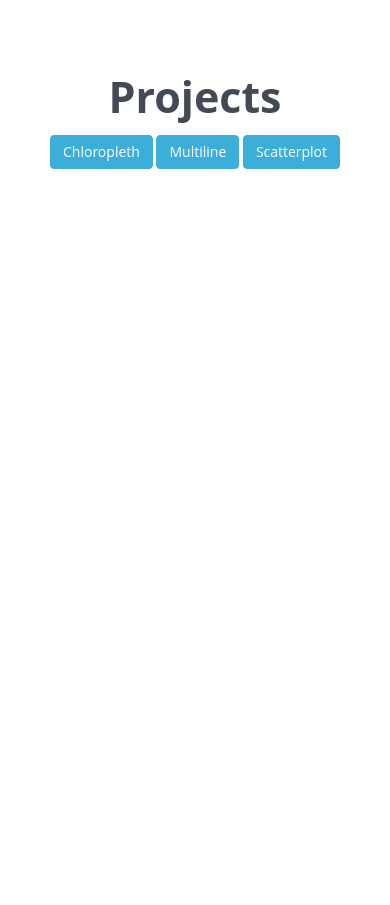
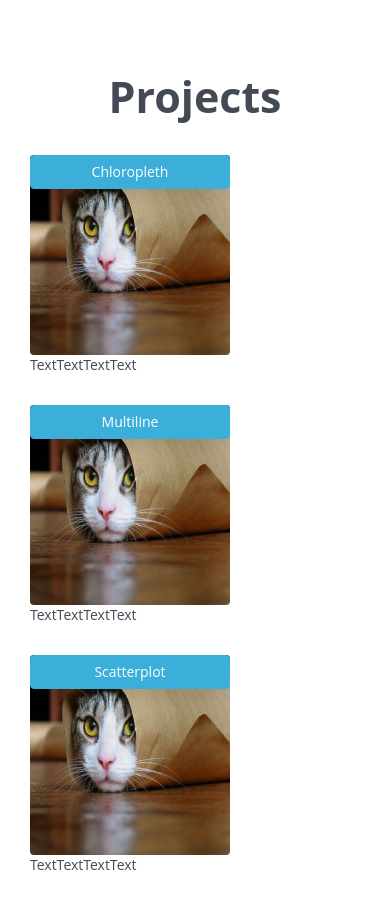
Before and after one commit to superannlin-zz/superannlin.github.io, a plain HTML site: page index.html in a window 390 px wide. Shown: the part 2500-3405 px from the top of the page. Before the commit the page ends 3269 px from the top, so only its background shows below. Drawn offline with nearby package versions, Linux system fonts and the light colour scheme; files that its build step writes are made by us from their sources; a web font is replaced by a local one.

Commit message:
placeholder project descriptions

```diff
--- a/css/index.css
+++ b/css/index.css
@@ -6,3 +6,11 @@
 #resume-entry {
 	margin: 20px 0px 20px 20px;
 }
+
+.project {
+	margin: 20px 0px 20px 0px;
+}
+
+.custom-btn {
+	width: 200px;
+}
--- a/index.html
+++ b/index.html
@@ -155,10 +155,63 @@
 		</div>
 
 		<h2 id="projects" style="padding-top:70px"><center>Projects</center></h2>
-		<center><a class="btn btn-primary" href="https://superannlin.github.io/chloropleth/">Chloropleth</a>
-		<a class="btn btn-primary" href="https://superannlin.github.io/multiline/">Multiline</a>
-		<a class="btn btn-primary" href="https://superannlin.github.io/scatterplot/">Scatterplot</a></center>
-		<div class="container-fluid" style="padding-bottom:600px"></div>
+		<div class="container-fluid">
+			<div class="row project">
+				<div class="col-md-4 col-sm-offset-3" >
+					<a class="btn btn-primary custom-btn" href="https://superannlin.github.io/chloropleth/" style="position:absolute">Chloropleth</a>
+					<img class="events-object img-rounded" style="width:200px; height:200px" src="assets/cat.jpg">
+				</div>
+				<div class="col-md-4">
+					<p>TextTextTextText</p>
+				</div>
+			</div>
+			<div class="row project">
+				<div class="col-md-4 col-sm-offset-3" >
+					<a class="btn btn-primary custom-btn" href="https://superannlin.github.io/multiline/" style="position:absolute">Multiline</a>
+					<img class="events-object img-rounded" style="width:200px; height:200px" src="assets/cat.jpg">
+				</div>
+				<div class="col-md-4">
+					<p>TextTextTextText</p>
+				</div>
+			</div>
+			<div class="row project">
+				<div class="col-md-4 col-sm-offset-3" >
+					<a class="btn btn-primary custom-btn" href="https://superannlin.github.io/scatterplot/" style="position:absolute">Scatterplot</a>
+					<img class="events-object img-rounded" style="width:200px; height:200px" src="assets/cat.jpg">
+				</div>
+				<div class="col-md-4">
+					<p>TextTextTextText</p>
+				</div>
+			</div>
+		</div>
+<!--
+		<div class="project">
+			<div style="float:left">
+				<center>
+					<a class="btn btn-primary custom-btn" href="https://superannlin.github.io/multiline/">Multiline</a>
+				</center>
+				<center>
+					<img class="events-object img-rounded" style="width:200px; height:200px" src="assets/cat.jpg">
+				</center>
+			</div>
+			<div> TextTextTextTextTextTextTextTextTextTextTextTextTextTextTextTextText
+			</div>
+		</div>
+		<div class="project">
+			<div style="float:left">
+				<center>
+					<a class="btn btn-primary custom-btn" href="https://superannlin.github.io/scatterplot/">Scatterplot</a>
+				</center>
+				<center>
+					<img class="events-object img-rounded" style="width:200px; height:200px" src="assets/cat.jpg">
+				</center>
+			</div>
+			<div> TextTextTextTextTextTextTextTextTextTextTextTextTextTextTextTextText
+			</div>
+		</div>
+-->
+
+<!--		<div class="container-fluid" style="padding-bottom:600px"></div>-->
 
         <!-- Bootstrap -->
         <script src="https://code.jquery.com/jquery-1.11.0.min.js"></script>
```
Also changed, not shown: bootflat/css/bootflat.css (+6 -6 lines), assets/cat.jpg (added).
